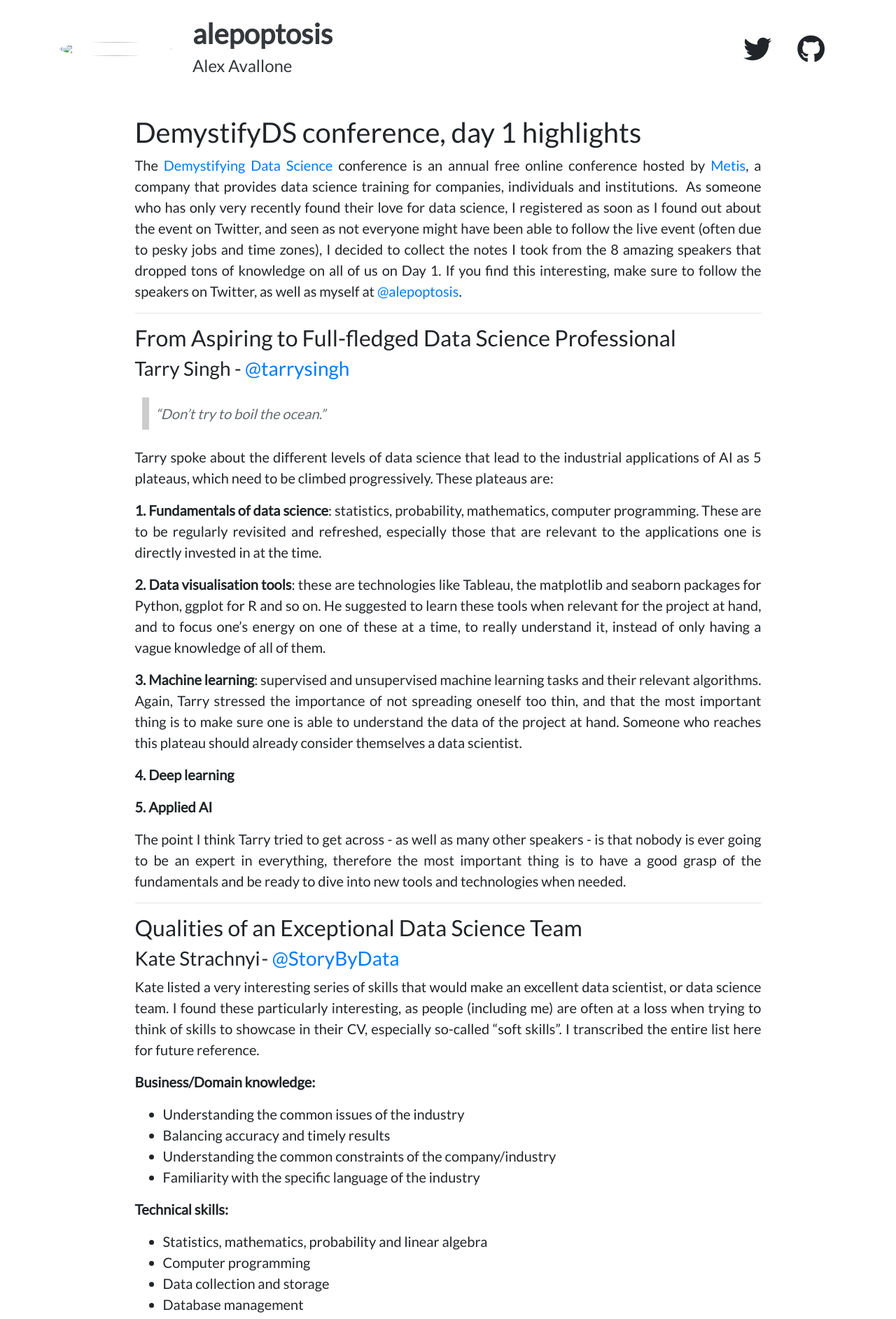
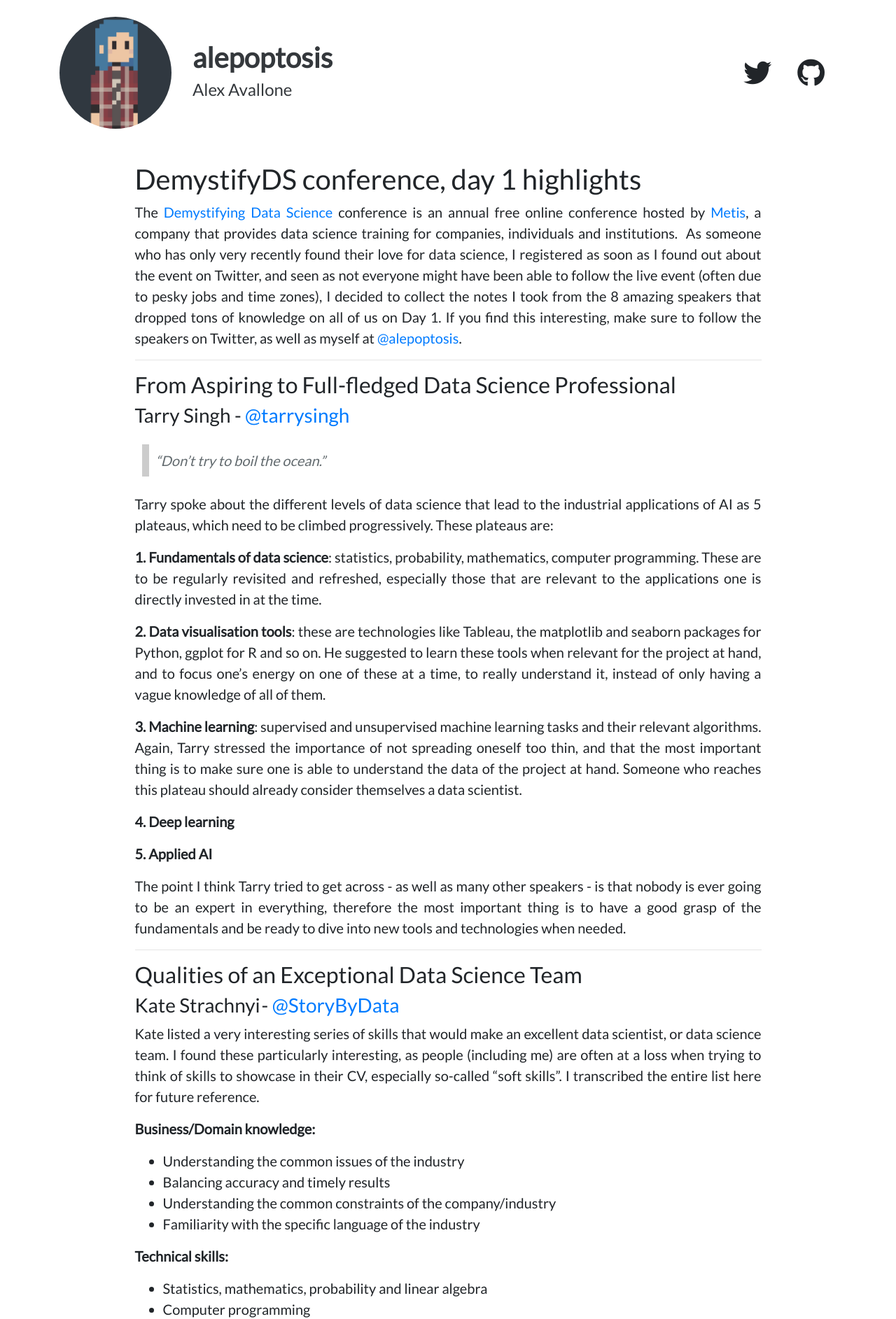
Before and after one commit to alepoptosis/alepoptosis.github.io, a Jekyll site: the page built from _articles/demystifyds_notes.md, in a window 1280 px wide. Shown: the top 1885 px of the page at 70% size. Built offline with Jekyll 4.4.1, drawn with Linux system fonts in a browser that asks for light colours; nearby versions of some CDN libraries.

Commit message:
Fix images link

```diff
--- a/_layouts/template.html
+++ b/_layouts/template.html
@@ -3,7 +3,7 @@
     <meta charset="utf-8">
     <meta name="viewport" content="width=device-width, initial-scale=1">
     <title>alepoptosis</title>
-    <link rel="icon" href="images/profile.png" style="border-radius: 50%">
+    <link rel="icon" href="/images/profile.png" style="border-radius: 50%">
     <link rel="stylesheet" href="https://use.fontawesome.com/releases/v5.8.1/css/all.css">
     <link rel="stylesheet" href="https://stackpath.bootstrapcdn.com/bootstrap/4.3.1/css/bootstrap.min.css">
     <link rel="stylesheet" href="https://cdnjs.cloudflare.com/ajax/libs/fancybox/3.5.7/jquery.fancybox.min.css">
@@ -37,7 +37,7 @@
         <div class="row align-items-center">
             <div class="col-4 col-md-2">
                 <a href="/" style="text-decoration: none; color: #34383c;">
-                    <img src="images/profile.png" style="width: 100%; border-radius: 50%; float: left">
+                    <img src="/images/profile.png" style="width: 100%; border-radius: 50%; float: left">
                 </a>
             </div>
             <div class="d-none d-md-block col-md-4">
```
